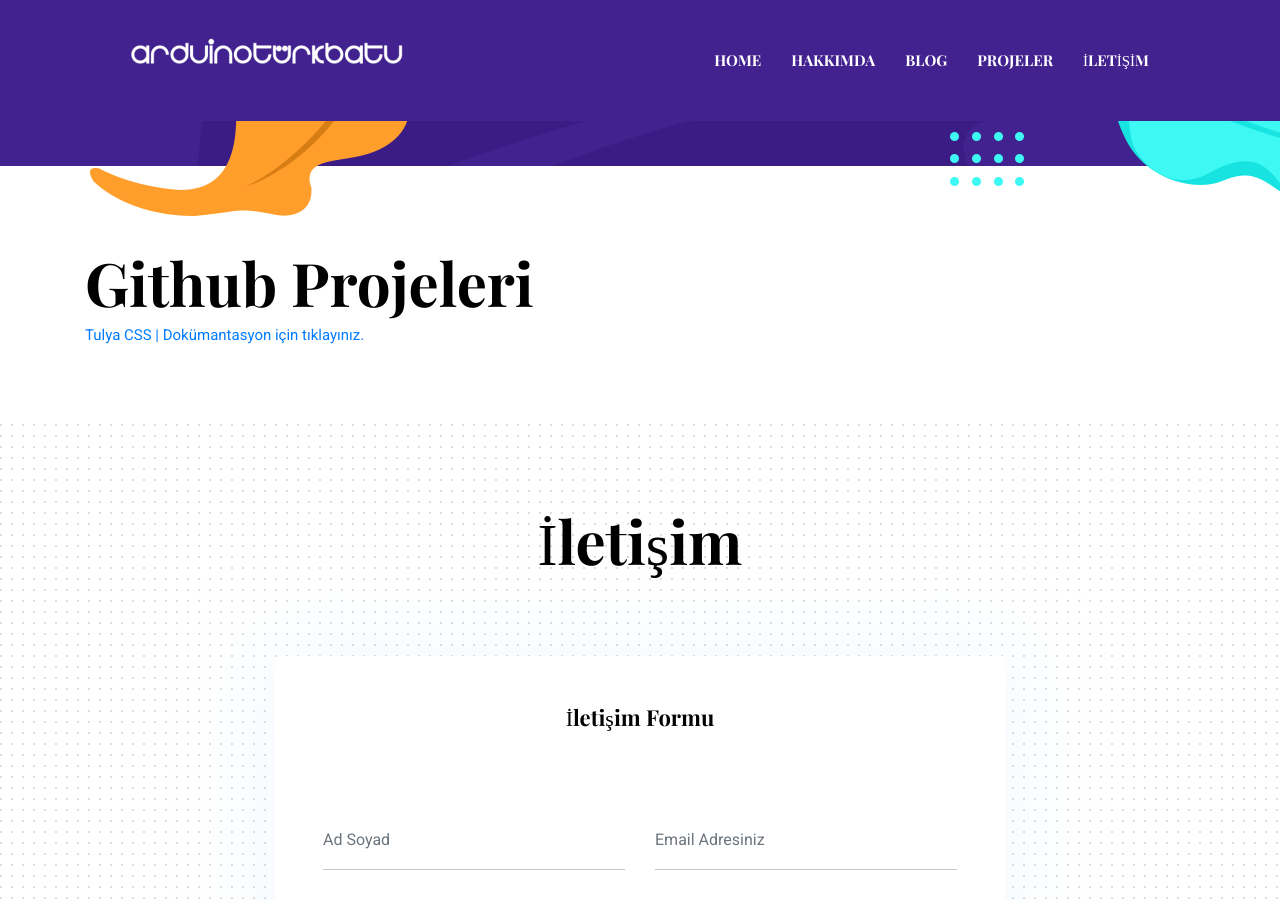
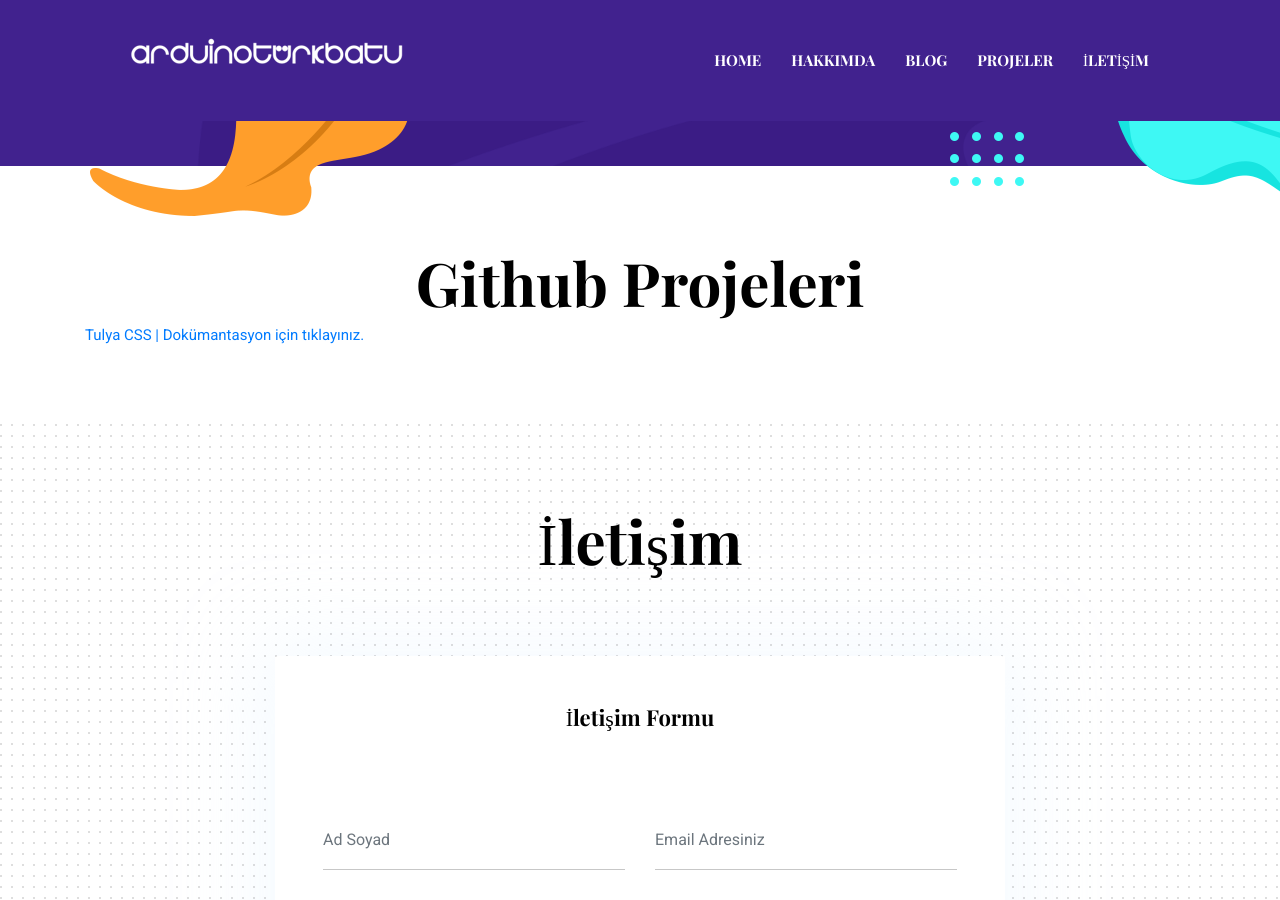
Before and after one commit to arduinoturkbatu/arduinoturkbatu.github.io, a Jekyll site: the page built from _pages/projects.html, in a window 1280 px wide and 900 px high, scrolled down 338 px. Built offline with Jekyll 4.4.1, drawn with Linux system fonts in a browser that asks for light colours.

Commit message:
Update projects.html

```diff
--- a/_pages/projects.html
+++ b/_pages/projects.html
@@ -5,8 +5,8 @@
 <!-- projects -->
 <section class="section">
   <div class="container">
-    <h2 class="font-tertiary">Github Projeleri</h2>
-    <a href="https://arduinoturkbatu.github.io/tulyacss">Tulya CSS | Dokümantasyon için tıklayınız.</a>
+    <h2 class="font-tertiary" style="text-align: center;">Github Projeleri</h2>
+    <a href="https://arduinoturkbatu.github.io/tulyacss" style="text-align: center;width:100%;">Tulya CSS | Dokümantasyon için tıklayınız.</a>
   </div>
 </section>
 <!-- /projects -->
```
